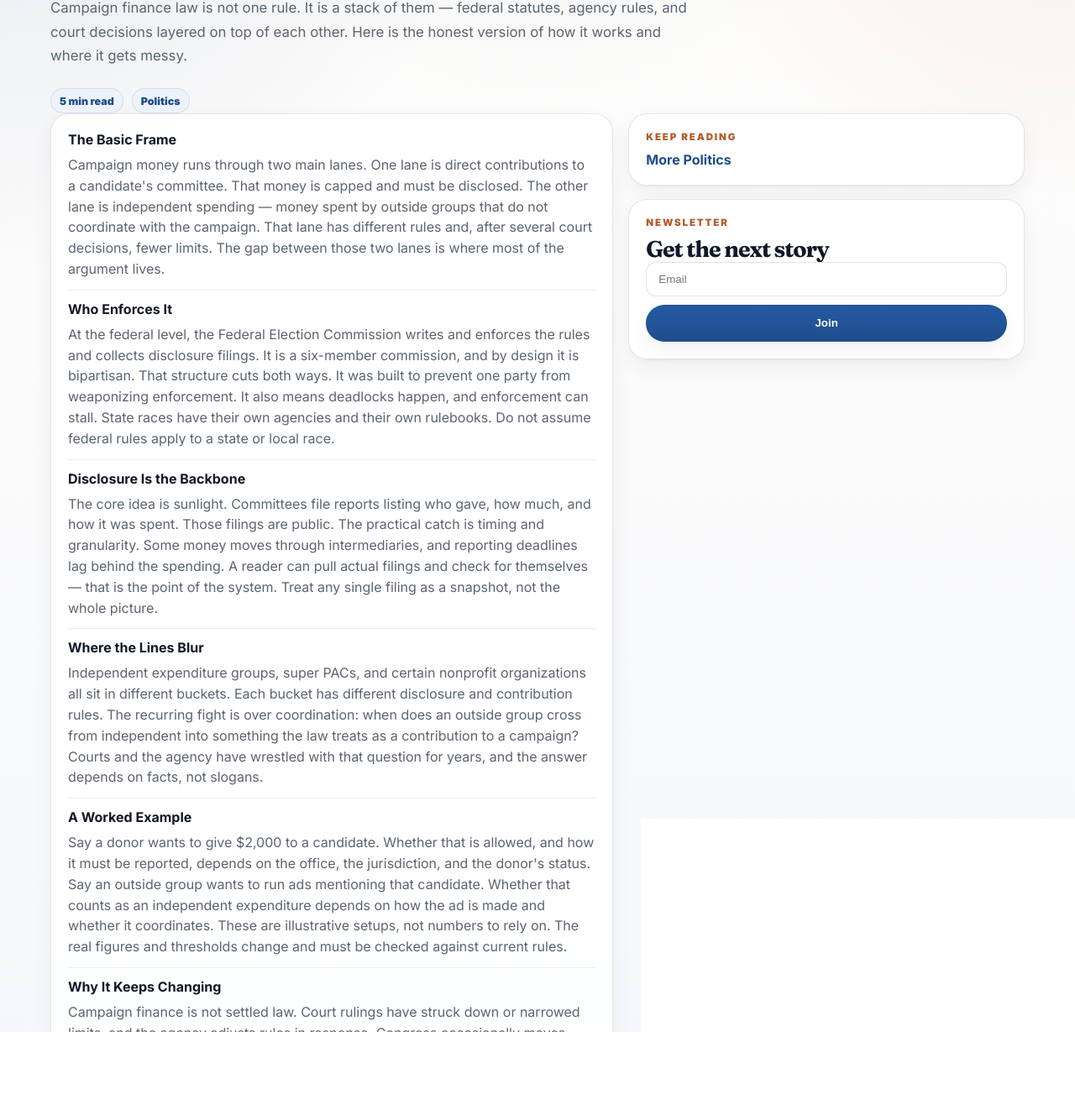
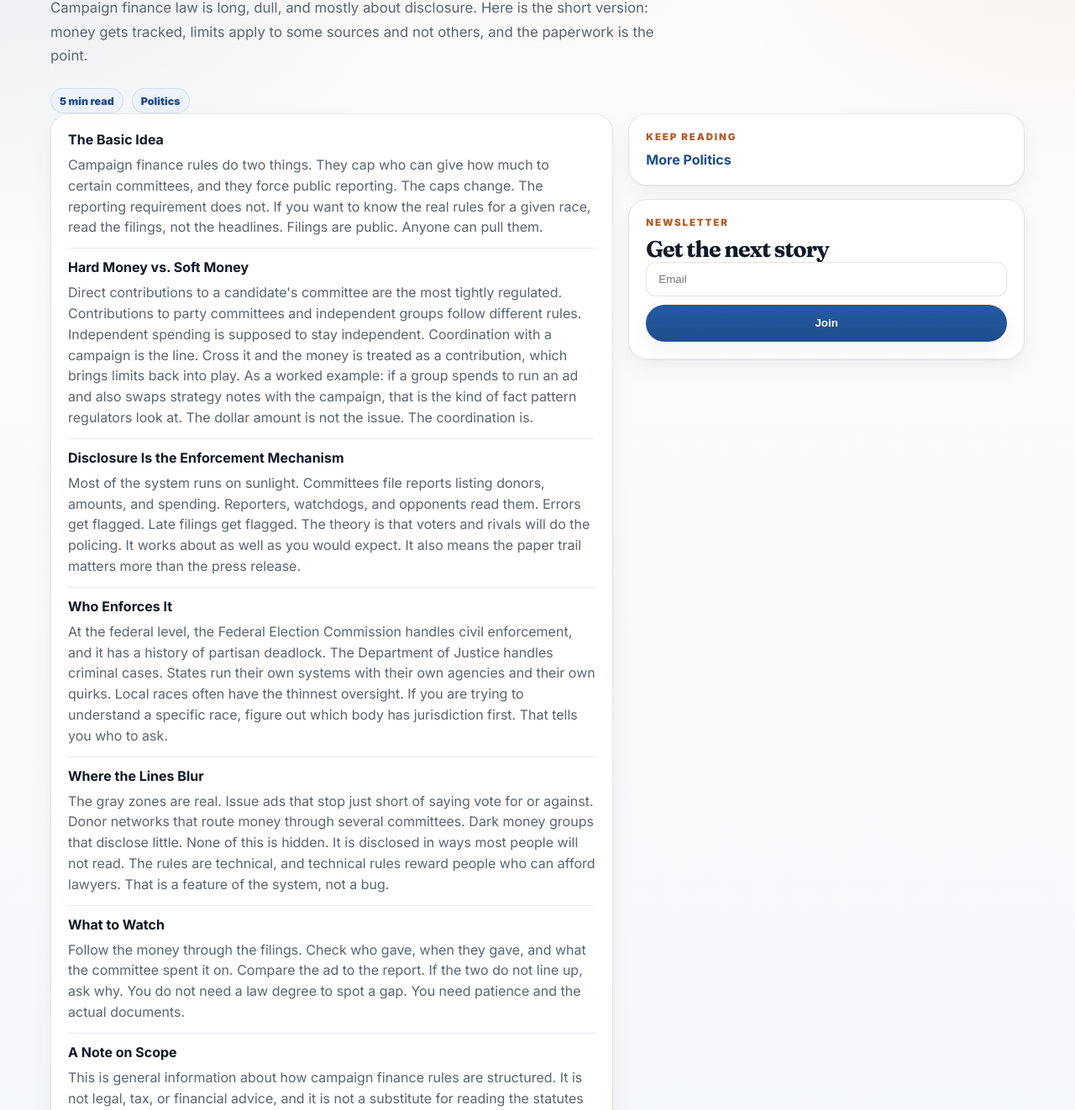
Before and after one commit to becomingkingandi/newsfixd, a website: page politics/campaign-finance-rules-explained.html in a window 1280 px wide. Shown: the part 296-1618 px from the top of the page at 84% size. Drawn offline with Linux system fonts and the light colour scheme.

Commit message:
auto: new article 2026-10-26 09:00 [politics] campaign-finance-rules-explained

```diff
--- a/politics/campaign-finance-rules-explained.html
+++ b/politics/campaign-finance-rules-explained.html
@@ -3,11 +3,11 @@
 <head>
   <meta charset="utf-8">
   <meta name="viewport" content="width=device-width, initial-scale=1">
-  <title>Campaign Finance Rules, Explained Without the Spin - NewsFixd</title>
-  <meta name="description" content="A plain-English walk through how campaign money is regulated, where the lines sit, and why the rules keep changing. General information, not legal advice.">
+  <title>Campaign Finance Rules: What They Actually Say - NewsFixd</title>
+  <meta name="description" content="A plain-English walkthrough of how campaign finance rules work, who enforces them, and where the lines are. General information, not legal advice.">
   <link rel="canonical" href="https://newsfixd.com/politics/campaign-finance-rules-explained/">
-  <meta property="og:title" content="Campaign Finance Rules, Explained Without the Spin">
-  <meta property="og:description" content="A plain-English walk through how campaign money is regulated, where the lines sit, and why the rules keep changing. General information, not legal advice.">
+  <meta property="og:title" content="Campaign Finance Rules: What They Actually Say">
+  <meta property="og:description" content="A plain-English walkthrough of how campaign finance rules work, who enforces them, and where the lines are. General information, not legal advice.">
   <meta property="og:type" content="article">
   <meta name="twitter:card" content="summary_large_image">
   <link rel="stylesheet" href="/styles.css">
@@ -28,17 +28,17 @@
     </header>
     <main class="wrap article">
       <p class="eyebrow" style="margin-top:40px">Politics &middot; October 2026</p>
-      <h1>Campaign Finance Rules, Explained Without the Spin</h1>
-      <p class="lede">Campaign finance law is not one rule. It is a stack of them — federal statutes, agency rules, and court decisions layered on top of each other. Here is the honest version of how it works and where it gets messy.</p>
+      <h1>Campaign Finance Rules: What They Actually Say</h1>
+      <p class="lede">Campaign finance law is long, dull, and mostly about disclosure. Here is the short version: money gets tracked, limits apply to some sources and not others, and the paperwork is the point.</p>
       <div class="heroActions"><span class="pill">5 min read</span> <span class="pill">Politics</span></div>
       <section class="grid"><article class="card cardPad"><div class="list">
-<div class="item"><h3>The Basic Frame</h3><p>Campaign money runs through two main lanes. One lane is direct contributions to a candidate's committee. That money is capped and must be disclosed. The other lane is independent spending — money spent by outside groups that do not coordinate with the campaign. That lane has different rules and, after several court decisions, fewer limits. The gap between those two lanes is where most of the argument lives.</p></div>
-<div class="item"><h3>Who Enforces It</h3><p>At the federal level, the Federal Election Commission writes and enforces the rules and collects disclosure filings. It is a six-member commission, and by design it is bipartisan. That structure cuts both ways. It was built to prevent one party from weaponizing enforcement. It also means deadlocks happen, and enforcement can stall. State races have their own agencies and their own rulebooks. Do not assume federal rules apply to a state or local race.</p></div>
-<div class="item"><h3>Disclosure Is the Backbone</h3><p>The core idea is sunlight. Committees file reports listing who gave, how much, and how it was spent. Those filings are public. The practical catch is timing and granularity. Some money moves through intermediaries, and reporting deadlines lag behind the spending. A reader can pull actual filings and check for themselves — that is the point of the system. Treat any single filing as a snapshot, not the whole picture.</p></div>
-<div class="item"><h3>Where the Lines Blur</h3><p>Independent expenditure groups, super PACs, and certain nonprofit organizations all sit in different buckets. Each bucket has different disclosure and contribution rules. The recurring fight is over coordination: when does an outside group cross from independent into something the law treats as a contribution to a campaign? Courts and the agency have wrestled with that question for years, and the answer depends on facts, not slogans.</p></div>
-<div class="item"><h3>A Worked Example</h3><p>Say a donor wants to give $2,000 to a candidate. Whether that is allowed, and how it must be reported, depends on the office, the jurisdiction, and the donor's status. Say an outside group wants to run ads mentioning that candidate. Whether that counts as an independent expenditure depends on how the ad is made and whether it coordinates. These are illustrative setups, not numbers to rely on. The real figures and thresholds change and must be checked against current rules.</p></div>
-<div class="item"><h3>Why It Keeps Changing</h3><p>Campaign finance is not settled law. Court rulings have struck down or narrowed limits, and the agency adjusts rules in response. Congress occasionally moves. State legislatures move on their own schedules. Anyone quoting a rule from memory is probably quoting an old version. The safe habit is to check the current statute, the current agency guidance, and the current filing for the specific race.</p></div>
-<div class="item"><h3>General Information, Not Advice</h3><p>This is general information about how campaign finance rules are structured. It is not legal, tax, or financial advice, and it is not tailored to any person or campaign. Rules vary by jurisdiction and change over time. Before acting, confirm the specifics with a licensed professional who works in the relevant jurisdiction.</p></div></div></article>
+<div class="item"><h3>The Basic Idea</h3><p>Campaign finance rules do two things. They cap who can give how much to certain committees, and they force public reporting. The caps change. The reporting requirement does not. If you want to know the real rules for a given race, read the filings, not the headlines. Filings are public. Anyone can pull them.</p></div>
+<div class="item"><h3>Hard Money vs. Soft Money</h3><p>Direct contributions to a candidate's committee are the most tightly regulated. Contributions to party committees and independent groups follow different rules. Independent spending is supposed to stay independent. Coordination with a campaign is the line. Cross it and the money is treated as a contribution, which brings limits back into play. As a worked example: if a group spends to run an ad and also swaps strategy notes with the campaign, that is the kind of fact pattern regulators look at. The dollar amount is not the issue. The coordination is.</p></div>
+<div class="item"><h3>Disclosure Is the Enforcement Mechanism</h3><p>Most of the system runs on sunlight. Committees file reports listing donors, amounts, and spending. Reporters, watchdogs, and opponents read them. Errors get flagged. Late filings get flagged. The theory is that voters and rivals will do the policing. It works about as well as you would expect. It also means the paper trail matters more than the press release.</p></div>
+<div class="item"><h3>Who Enforces It</h3><p>At the federal level, the Federal Election Commission handles civil enforcement, and it has a history of partisan deadlock. The Department of Justice handles criminal cases. States run their own systems with their own agencies and their own quirks. Local races often have the thinnest oversight. If you are trying to understand a specific race, figure out which body has jurisdiction first. That tells you who to ask.</p></div>
+<div class="item"><h3>Where the Lines Blur</h3><p>The gray zones are real. Issue ads that stop just short of saying vote for or against. Donor networks that route money through several committees. Dark money groups that disclose little. None of this is hidden. It is disclosed in ways most people will not read. The rules are technical, and technical rules reward people who can afford lawyers. That is a feature of the system, not a bug.</p></div>
+<div class="item"><h3>What to Watch</h3><p>Follow the money through the filings. Check who gave, when they gave, and what the committee spent it on. Compare the ad to the report. If the two do not line up, ask why. You do not need a law degree to spot a gap. You need patience and the actual documents.</p></div>
+<div class="item"><h3>A Note on Scope</h3><p>This is general information about how campaign finance rules are structured. It is not legal, tax, or financial advice, and it is not a substitute for reading the statutes or the filings. Rules vary by jurisdiction and change over time. Confirm specifics with a licensed professional or the relevant election agency before you rely on anything here.</p></div></div></article>
       <aside class="stack">
         <div class="card cardPad"><p class="eyebrow">Keep reading</p><div class="list"><div class="item"><h3><a href="/politics/">More Politics</a></h3></div></div></div>
         <div class="card cardPad"><p class="eyebrow">Newsletter</p><h3 class="sectionTitle">Get the next story</h3><form class="newsletter"><input type="email" placeholder="Email"><button class="button primary">Join</button></form></div>
--- a/sitemap.xml
+++ b/sitemap.xml
@@ -59,4 +59,5 @@
   <url><loc>https://newsfixd.com/science/crispr-field-trials/</loc><lastmod>2026-10-23</lastmod></url>
   <url><loc>https://newsfixd.com/global/shipping-lanes-chokepoints-and-what-they-mean/</loc><lastmod>2026-10-24</lastmod></url>
   <url><loc>https://newsfixd.com/politics/campaign-finance-rules-explained/</loc><lastmod>2026-10-25</lastmod></url>
+  <url><loc>https://newsfixd.com/politics/campaign-finance-rules-explained/</loc><lastmod>2026-10-26</lastmod></url>
 </urlset>
```
Also changed, not shown: feed.xml (+7 -0 lines), index.html (+1 -0 lines), politics/index.html (+1 -1 lines), .pipeline-last-run.json.
